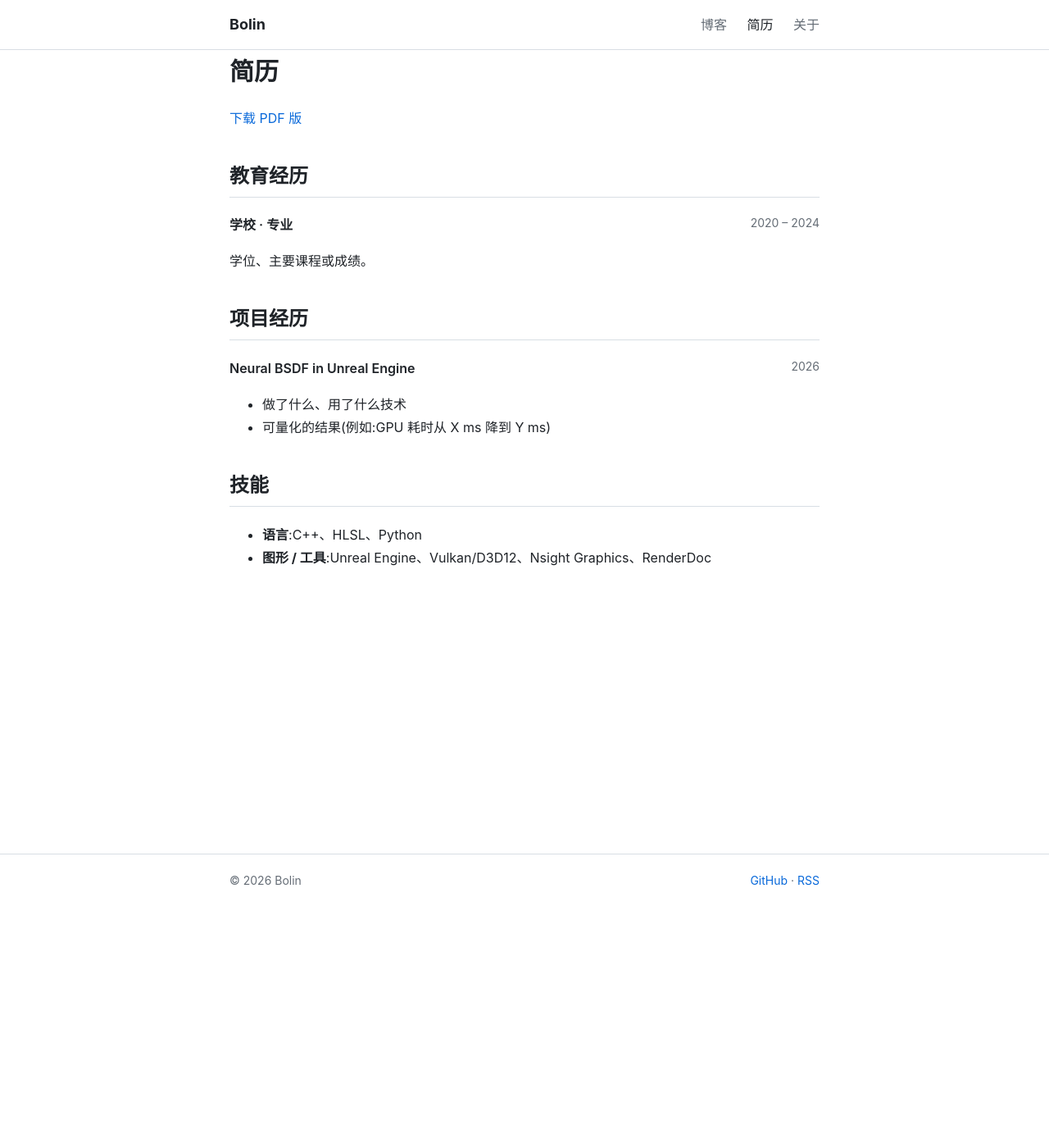
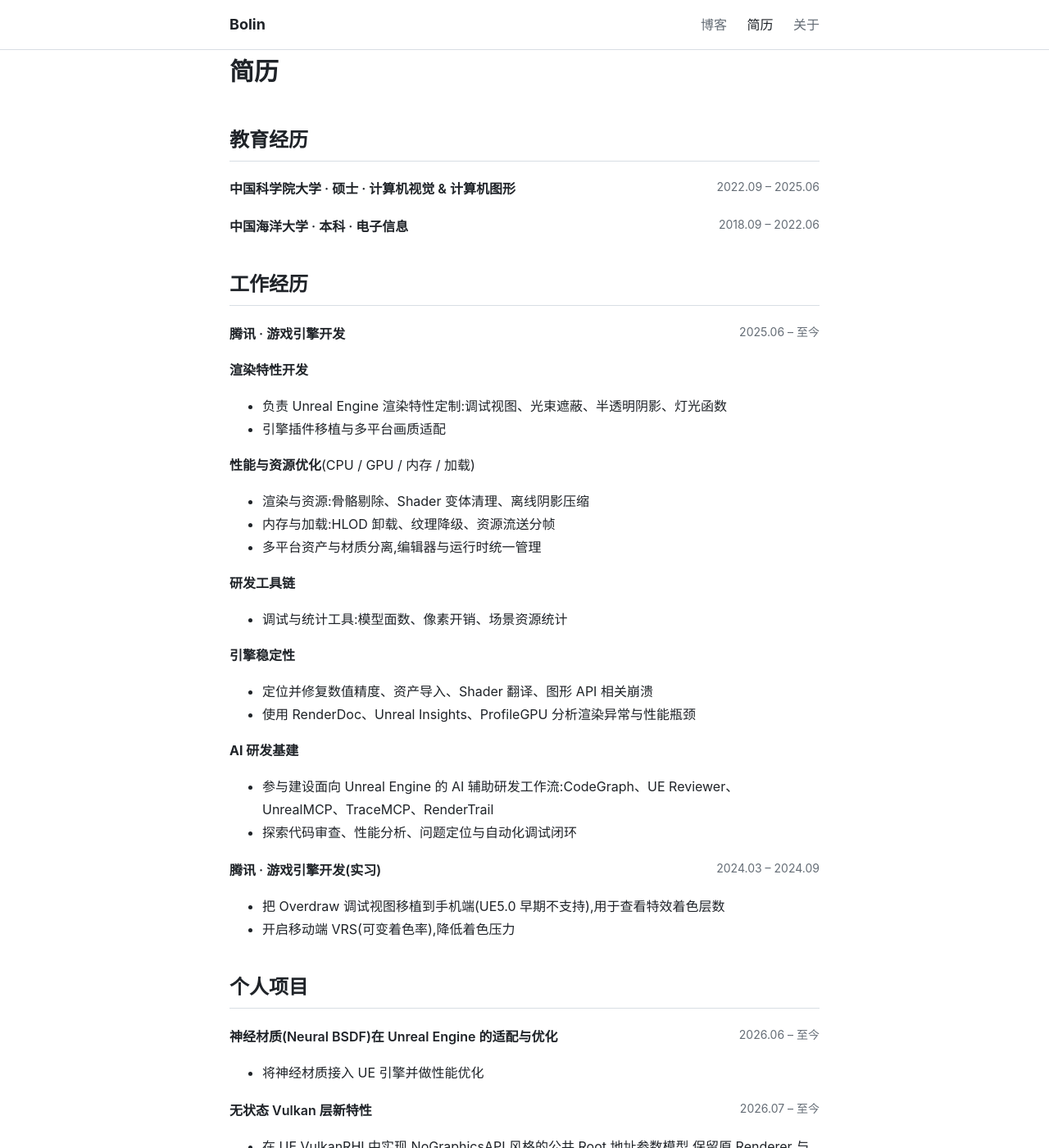
Before and after one commit to bolin12/bolin12.github.io, a Jekyll site: the page built from resume.md, in a window 1280 px wide and 1400 px high. Shown: the whole window at 82% size. Built offline with Jekyll 4.4.1, drawn with Linux system fonts in a browser that asks for light colours; our own code applies the rules of GitHub Pages for plain Markdown files; some of the changed text lies outside the part shown.

Commit message:
Resume: reorganize by category, drop skills section

```diff
--- a/resume.md
+++ b/resume.md
@@ -3,17 +3,45 @@ layout: page
 title: 简历
 permalink: /resume/
 ---
-[下载 PDF 版]({{ "/assets/resume.pdf" | relative_url }})
+## 教育经历
+<div class="entry"><span>中国科学院大学 · 硕士 · 计算机视觉 & 计算机图形</span><span class="when">2022.09 – 2025.06</span></div>
+<div class="entry"><span>中国海洋大学 · 本科 · 电子信息</span><span class="when">2018.09 – 2022.06</span></div>
 
-## 教育经历
-<div class="entry"><span>学校 · 专业</span><span class="when">2020 – 2024</span></div>
-学位、主要课程或成绩。
+## 工作经历
+<div class="entry"><span>腾讯 · 游戏引擎开发</span><span class="when">2025.06 – 至今</span></div>
 
-## 项目经历
-<div class="entry"><span>Neural BSDF in Unreal Engine</span><span class="when">2026</span></div>
-- 做了什么、用了什么技术
-- 可量化的结果(例如:GPU 耗时从 X ms 降到 Y ms)
+**渲染特性开发**
+- 负责 Unreal Engine 渲染特性定制:调试视图、光束遮蔽、半透明阴影、灯光函数
+- 引擎插件移植与多平台画质适配
 
-## 技能
-- **语言**:C++、HLSL、Python
-- **图形 / 工具**:Unreal Engine、Vulkan/D3D12、Nsight Graphics、RenderDoc
+**性能与资源优化**(CPU / GPU / 内存 / 加载)
+- 渲染与资源:骨骼剔除、Shader 变体清理、离线阴影压缩
+- 内存与加载:HLOD 卸载、纹理降级、资源流送分帧
+- 多平台资产与材质分离,编辑器与运行时统一管理
+
+**研发工具链**
+- 调试与统计工具:模型面数、像素开销、场景资源统计
+
+**引擎稳定性**
+- 定位并修复数值精度、资产导入、Shader 翻译、图形 API 相关崩溃
+- 使用 RenderDoc、Unreal Insights、ProfileGPU 分析渲染异常与性能瓶颈
+
+**AI 研发基建**
+- 参与建设面向 Unreal Engine 的 AI 辅助研发工作流:CodeGraph、UE Reviewer、UnrealMCP、TraceMCP、RenderTrail
+- 探索代码审查、性能分析、问题定位与自动化调试闭环
+
+<div class="entry"><span>腾讯 · 游戏引擎开发(实习)</span><span class="when">2024.03 – 2024.09</span></div>
+- 把 Overdraw 调试视图移植到手机端(UE5.0 早期不支持),用于查看特效着色层数
+- 开启移动端 VRS(可变着色率),降低着色压力
+
+## 个人项目
+<div class="entry"><span>神经材质(Neural BSDF)在 Unreal Engine 的适配与优化</span><span class="when">2026.06 – 至今</span></div>
+- 将神经材质接入 UE 引擎并做性能优化
+
+<div class="entry"><span>无状态 Vulkan 层新特性</span><span class="when">2026.07 – 至今</span></div>
+- 在 UE VulkanRHI 中实现 NoGraphicsAPI 风格的公共 Root 地址参数模型,保留原 Renderer 与业务 Shader
+- 完成真实图形 / 计算路径、生命周期与性能成本的对照验证
+
+<div class="entry"><span>UE 开发自动化排障工作流</span><span class="when">2026.07 – 至今</span></div>
+- **逻辑与画面层闭环**:运行时中间状态无法全量记录、日志方案需重启进程。用 Rewind 记录异常轨道终态,Checkpoint 保存关键检查点并迭代重放,windbg 记录异常流程,实现不停机的半自动 bug 排查闭环
+- **渲染层数据结构化**:渲染 bug 涉及 RDG 与 GPU 层,综合 RDG 与截帧数据,以异常区域为起点定位资源或 Shader 问题,形成渲染侧排查闭环
```
Also changed, not shown: 1 other file.
